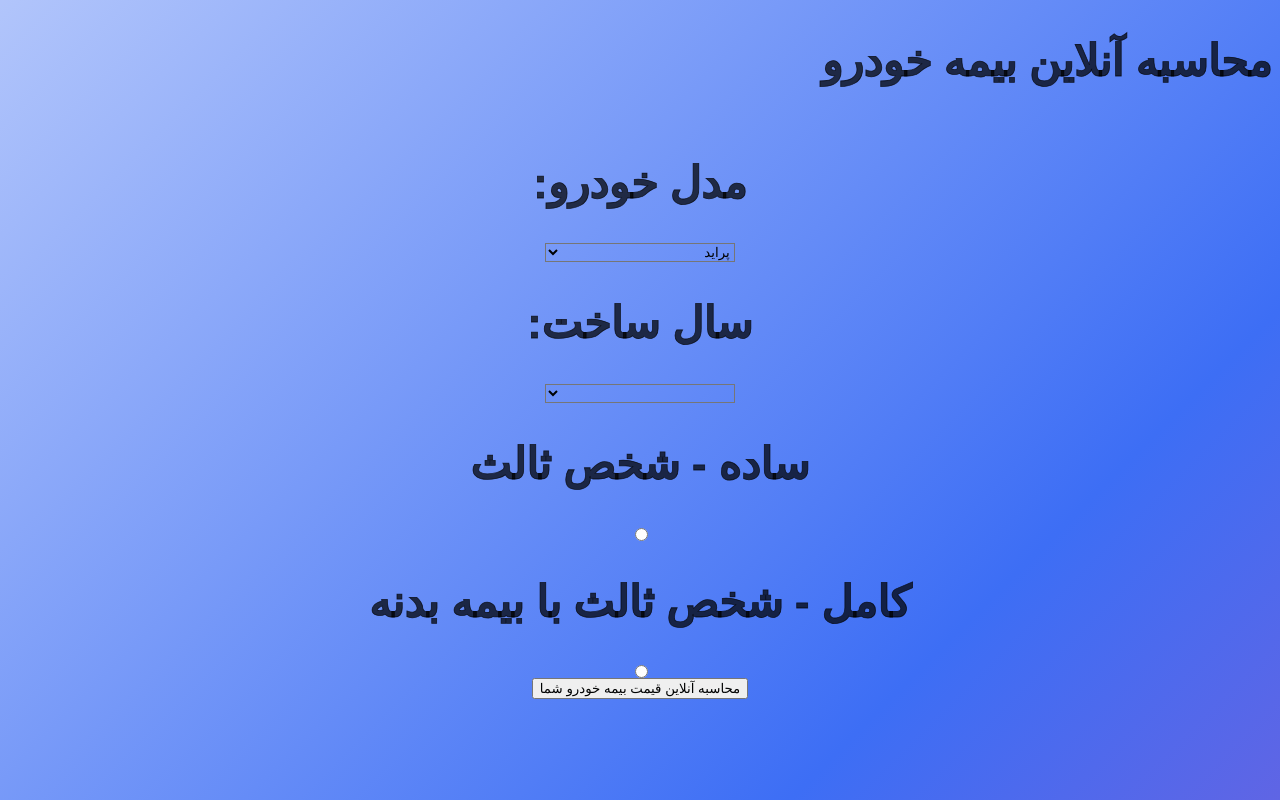
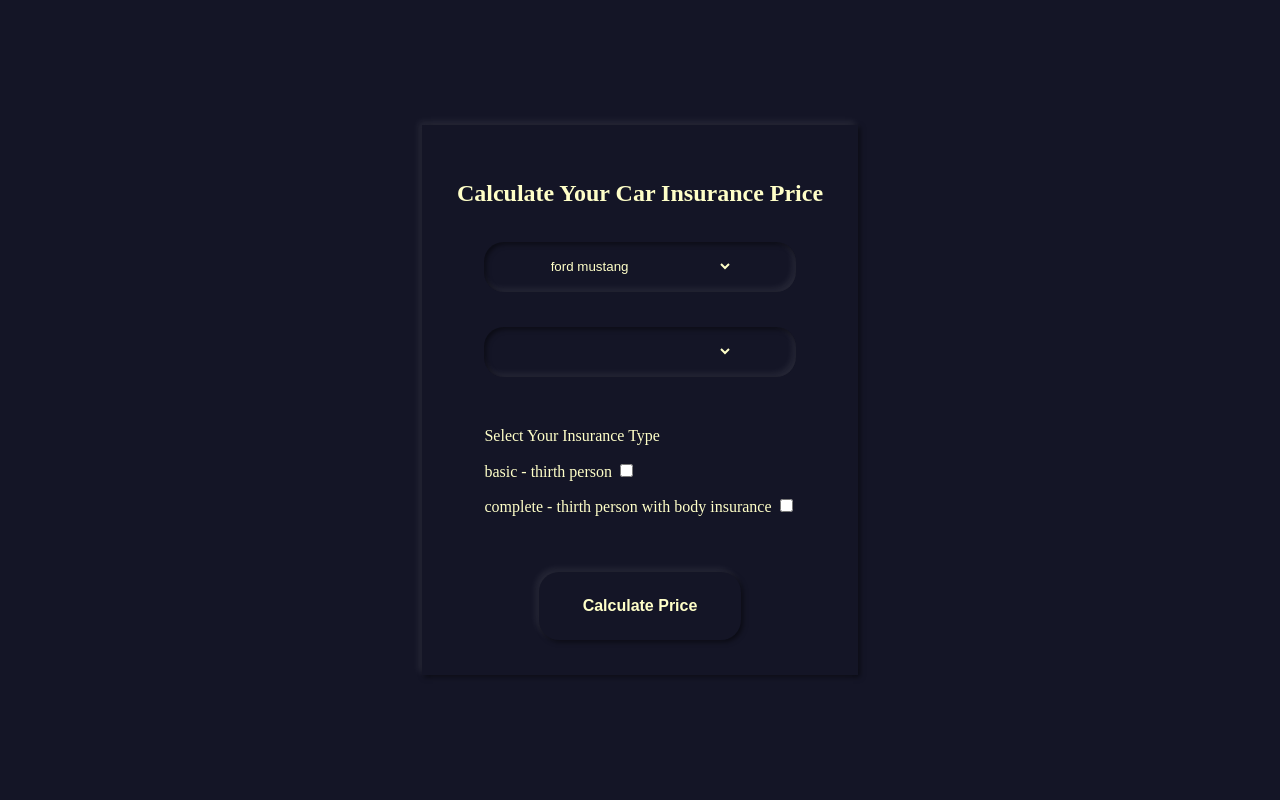
Before and after one commit to AliFiyouz/Insurace-Project, a plain HTML site: page index.html in a window 1280 px wide. Drawn offline with Linux system fonts and the light colour scheme; a script that the page names is missing.

Commit message:
rebase(project):version 1.0.1

```diff
--- a/app.js
+++ /dev/null
@@ -1,86 +0,0 @@
-const dateFormat = new Intl.DateTimeFormat("fa"),
-   const yearChoice = document.querySelector("#year-choice"),
-    submit = document.querySelector("#sub"),
-    form = document.querySelector("#form");
-
-
-function opt() {
-    const selectedCar = document.querySelector("#car-choice").value,
-        selectedYear = document.querySelector("#year-choice").value,
-        selectedIncurance = document.querySelector("#normal-insurance"),
-        selectedIncurance1 = document.querySelector("#complete-insurance");
-    console.log(selectedCar + "" + selectedYear + "" + selectedIncurance + "" + selectedIncurance1);
-}
-
-
-//___________________________________________________________________
-// event listener for when content load.
-document.addEventListener('DOMContentLoaded', YearCuns);
-
-// event listener for when submit form clicked.
-form.addEventListener("submit", function (e) {
-    // e.perventdefault for when submit clicked form reset.
-    e.preventDefault();
-    // select value of all import value in our form.
-    const year = document.querySelector("#year-choice").value,
-        car = document.querySelector("#car-choice").value,
-        insurance = document.querySelector('input[name="kindInsurance":cheked').value,
-        userInsurance = new InsuranceConstructor(car, year, insurance),
-        cost = userInsurance.calculateCost(userInsurance);
-    finalCase(userInsurance, cost);
-})
-
-// creat a cunstructor for creat a year option inside select tag in index.html.
-function Ui() {
-
-}
-
-
-Ui.prototype.displayYaer(
-
-)
-
-// creat 10 option for year selction and convert to english number.
-// cause persian number i not type of INT is it string type.
-for (let i = 0; i <= 20; i++) {
-    const option = document.createElement("option");
-    yearChoice.appendChild(option);
-    const english = new YearCuns().Year.replace(/۱۴۰۱/gi, 1401);
-    option.setAttribute("value", english - i);
-}
-console.log(english);
-
-// creat a constuctor to can genrate all option can choose
-function InsuranceOptimize(year, car, insurance) {
-    this.year = year;
-    this.car = car;
-    this.insurance = insurance;
-}
-// creat portotype for consrtructor
-// in this saturation portotype must calculate
-// and compare between car's
-InsuranceOptimize.prototype.calculateCost = function (InsuranceOptimize) {
-    // creat variable "cost" for each car
-    let cost;
-    // creat base price
-    const base = 2000,
-        // get value what user choose in list of the car
-        car = InsuranceOptimize.car;
-}
-// calculate diffrence between now and year that user choose
-const year = InsuranceOptimize.year,
-    optimizeYear = this.optimizeyear(year),
-    iNSurance = InsuranceOptimize.insurance;
-cost = cost - (optimizeYear * 1.5 * cost) / 100;
-cost = this.modelOfInsurance(cost, insurance);
-return cost;
-
-
-// creat function to check what model of insurance be choosed
-
-InsuranceOptimize.prototype.modelOfInsurance = function (cost, insurance) {
-
-    // if kind basic choosed increase price to 15%
-    // and if the other option choosed increase price to 30%
-    if (insurance === "")
-}
--- a/index.html
+++ b/index.html
@@ -1,5 +1,6 @@
 <!DOCTYPE html>
 <html lang="en">
+
 <head>
     <meta charset="UTF-8">
     <meta http-equiv="X-UA-Compatible" content="IE=edge">
@@ -7,33 +8,85 @@
     <title>Document</title>
     <link rel="stylesheet" href="style.css">
 </head>
+
 <body>
-    <div class="container">
-        <div class="head"><h2 data-text="h2" >محاسبه آنلاین بیمه خودرو</h2></div>
-        <div class="form">
-            <form id="form">
-                <h2>مدل خودرو:</h2>
-                <select id="car-choice">
-                    <option value="پراید">پراید</option>
-                    <option value="405">405</option>
-                    <option value="2008">2008</option>
-                    <option value="BMW 720 LI">BMW 720 LI</option>
-                </select>
-                <h2>سال ساخت:</h2>
-                <select id="year-choice"></select>
-                <h2> ساده - شخص ثالث </h2>
-                <input type="radio" name="kindInsurance" id="normal-insurance">
-                <h2>کامل - شخص ثالث با بیمه بدنه </h2>
-                <input type="radio" name="kindInsurance" id="complete-insurance">
-                <button type="submit" >محاسبه آنلاین قیمت بیمه خودرو شما</button>
-            </form>
-        </div>
-            <div class="result">
-                <span id="car-model"></span>
-                <span id="year-made"></span>
-                <span id="insurance-model"></span>
-                <span id="final-price"></span>
+
+    <main class="insurancePage">
+
+        <section class="container">
+
+
+            <div class="modal">
+
+                <div class="head">
+
+                    <h2>Calculate Your Car Insurance Price</h2>
+
+
+                </div>
+
+                <div class="body">
+
+                    <form action="">
+
+                        <div class="component">
+                            <select value="">
+                                <option name="" id="">ford mustang</option>
+                                <option name="" id="">mazda rx7</option>
+                                <option name="" id="">nissan r32</option>
+                                <option name="" id="">toyota supra mk7</option>
+                                <option name="" id="">bmw e46</option>
+                                <option name="" id="">rolce royce phantom</option>
+                            </select>
+                        </div>
+
+                        <div class="component">
+                            <select id="carMadeYear" value="">
+                            </select>
+                        </div>
+                        <div class="checkBox">
+                            <div>
+                                <span>Select Your Insurance Type</span>
+                            </div>
+                            <div>
+                                <label for="">basic - thirth person</label>
+                                <input type="checkbox" name="" id="">
+                            </div>
+                            <div>
+                                <label for="">complete - thirth person with body insurance </label>
+                                <input type="checkbox" name="" id="">
+                            </div>
+
+                        </div>
+
+                        <div class="callToAction">
+                            <input id="submitForm" type="submit" value="Calculate Price">
+                        </div>
+                    </form>
+
+                </div>
+
+
+
             </div>
+
+
+        </section>
+
+        <section class="paymentResault">
+
+
+
+
+
+        </section>
+
+
+    </main>
+
+
+
     <script src="app.js"></script>
 </body>
+
 </html>
--- a/style.css
+++ b/style.css
@@ -1,118 +1,94 @@
-.container{
-    background-color: rgb(58, 61, 63);
-    background: none;
+html , body{
+    display: grid;
+    place-items: center;
+    height: 100%;
+    width: 100%;
+    background: rgb(20, 21, 38);
 }
 
-body{
-    /* background-image: url(images.jpg);
-    background-size: cover; */
-    background: linear-gradient( -45deg ,black , #f53d9c , #3D6EF5 , #ffffff );
-    background-size: 400% 400% ;
-    position: relative;
-    animation: change 5s infinite cubic-bezier(1, 0.165, 0.165, 1);
+.head{
+    margin-bottom: 15px;
 }
 
-@keyframes change {
-    0%{
-        background-position: 0 50%;
-    }
-    50%{
-        background-position: 100% 50%;
-    }
-    100%{
-        background-position: 0 50%;
-    }
+.container{
+    display: flex;
+    max-width: 1200px;
+    padding: 30px;
 }
 
-h2{
-    font-size: 270%;
-    color: #000000b8 ;
-    background-color: transparent;
-    -webkit-text-stroke: 0.1vh;
+.modal{
+    display: grid;
+    width: 85%;
+    margin: 0 auto;
+    place-items: center;
+    padding: 35px;
+    text-align: center;
+    box-shadow: 2px 2px 5px rgb(0 0 0 / 50%), -3px -3px 7px rgb(255 255 255 / 9%);
+    background: rgb(20, 21, 38);
 }
 
-#car-choice{
-    width: 15%;
-    background-color: transparent;
+form{
+    display: flex;
+    flex-wrap: nowrap;
+    flex-direction: column;
+    width: 100%;
 
 }
 
-#year-choice{
-    width: 15%;
-    background-color: transparent;
+.component{
+    display: flex;
+    justify-content: center;
+    flex-direction: column;
+    margin-bottom: 35px;
+    border: none;
+    outline: none;
+    width: 100%;
+    height: 50px;
+    box-shadow: inset 2px 2px 5px rgb(0 0 0 / 50%), inset -3px -3px 7px rgb(255 255 255 / 9%);
+    background: rgb(20, 21, 38);
+    border-radius: 20px;
+    color: rgb(255, 255, 200);
+    align-items: flex-start;
+    cursor: pointer;
 }
 
-#normal-insurance{
-    background-color: transparent;
-
+.component > label{
+    margin-bottom: 6px;
 }
 
-
-#form{
-
-    display: flex;
-    flex-wrap: wrap;
-    flex-direction: column;
-    align-items: center;
-    /* background-color: #3D6EF5; */
-
+.component > select{
+    width: 60%;
+    background: transparent;
+    border: none;
+    align-self: center;
+    color: rgb(255, 255, 200);
+    cursor: pointer;
 }
 
-.result{
+.checkBox{
+    height: 15vh;
     display: flex;
-    justify-content: center;
+    flex-direction: column;
+    justify-content: space-evenly;
+    align-items: flex-start;
 }
 
-/* input[name="carrr"]{
-    border: 1px solid black ;
-    padding: 0;
-    margin: 0;
-    width: 10%;
-    border-radius: 9%;
-
-} */
-
-
-
-.input-car-year{
-    display: flex;
-    justify-content: right;
+span , p , ::placeholder , label , h2{
+    color: rgb(255, 255, 200);
 }
 
-.insuranceKind{
-    display: flex;
-    align-items: center;
-    justify-content: center;
+#submitForm{
+    width: 65%;
+    font-size: 16px;
+    font-weight: 600;
+    margin-top: 40px;
+    padding: 25px;
+    background: rgb(20, 21, 38);
+    box-shadow: 2px 2px 5px rgb(0 0 0 / 50%), -3px -3px 7px rgb(255 255 255 / 9%);
+    border: none;
+    background: rgb(20, 21, 38);
+    cursor: pointer;
+    outline: none;
+    border-radius: 20px;
+    color: rgb(255, 255, 200);
 }
-
-
-
-.input-car-year  input{
-    min-height: max-content;
-    border-radius: 10%;
-    border-bottom: burlywood;
-    outline: none;
-}
-
-#sub{
-    color: #2f333d;
-    font-size: 5vh;
-    background-color: #f53d9c ;
-    border: 1px solid #f53d9c27;
-    box-shadow: 5px 5px -5px #f53d9c62,
-    0px 10px -5px #f53d9c27;
-    border-radius: 20px;
-}
-
-
-
-.insuranceKind{
-    display: flex;
-    float: unset;
-}
-
-*{
-    direction: rtl;
-    color: rgb(0, 2, 2);
-    font-family: sans-serif;
-}
```
